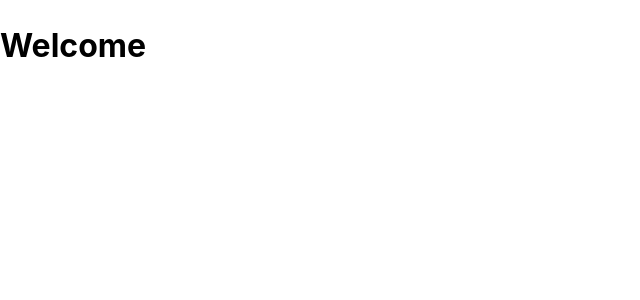
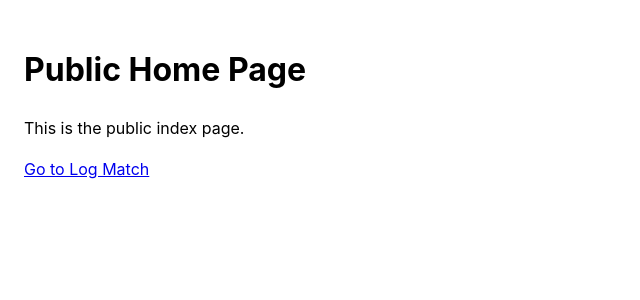
Before and after one commit to jad-jaber/cod-tracker, a React (Vite) app: page / in a window 1280 px wide. Shown: the top 300 px of the page, without its empty margins (0-640 px from the left). Built offline with nearby package versions, Linux system fonts and the light colour scheme.

Commit message:
add basic routing no auth

```diff
--- a/package.json
+++ b/package.json
@@ -19,6 +19,7 @@
     "dayjs": "^1.11.19",
     "react": "^19.2.0",
     "react-dom": "^19.2.0",
+    "react-router": "^7.10.1",
     "recharts": "^3.6.0"
   },
   "devDependencies": {
--- a/src/App.tsx
+++ /dev/null
@@ -1,13 +0,0 @@
-import { useState } from 'react'
-
-
-function App() {
-
-  return (
-    <>
-      <h1>Welcome</h1>
-    </>
-  )
-}
-
-export default App
--- a/src/main.tsx
+++ b/src/main.tsx
@@ -1,6 +1,7 @@
 import { StrictMode } from 'react'
 import { createRoot } from 'react-dom/client'
-import App from './App.tsx'
+import { RouterProvider } from "react-router";
+import { router } from "./nav/router";
 import { MantineProvider } from '@mantine/core';
 import '@mantine/core/styles.css';
 import "@mantine/core/styles.css";
@@ -11,7 +12,7 @@ import "@mantine/dropzone/styles.css";
 createRoot(document.getElementById('root')!).render(
   <StrictMode>
     <MantineProvider>
-      <App />
+      <RouterProvider router={router} />
     </MantineProvider>
   </StrictMode>
 )
--- /dev/null
+++ b/src/nav/router.tsx
@@ -0,0 +1,14 @@
+import { createBrowserRouter } from "react-router";
+import Home from "../pages/Home";
+import LogMatch from "../pages/LogMatch";
+
+export const router = createBrowserRouter([
+  {
+    path: "/",
+    element: <Home />,
+  },
+  {
+    path: "/log-match",
+    element: <LogMatch />
+  },
+]);
--- /dev/null
+++ b/src/pages/Home.tsx
@@ -0,0 +1,12 @@
+import { Link } from "react-router";
+
+export default function Home() {
+  return (
+    <div style={{ padding: 24 }}>
+      <h1>Public Home Page</h1>
+      <p>This is the public index page.</p>
+
+      <Link to="/log-match">Go to Log Match</Link>
+    </div>
+  );
+}
--- /dev/null
+++ b/src/pages/LogMatch.tsx
@@ -0,0 +1,13 @@
+import { Link } from "react-router";
+
+export default function LogMatch() {
+
+    return (
+    <div style={{ padding: 24 }}>
+        <h1>Log Match</h1>
+        <p>This is the LogMatch page.</p>
+
+        <Link to="/">Back to Home</Link>
+    </div>
+    );
+}
```
Also changed, not shown: 1 other file (tests, documents, lock files or other folders).
